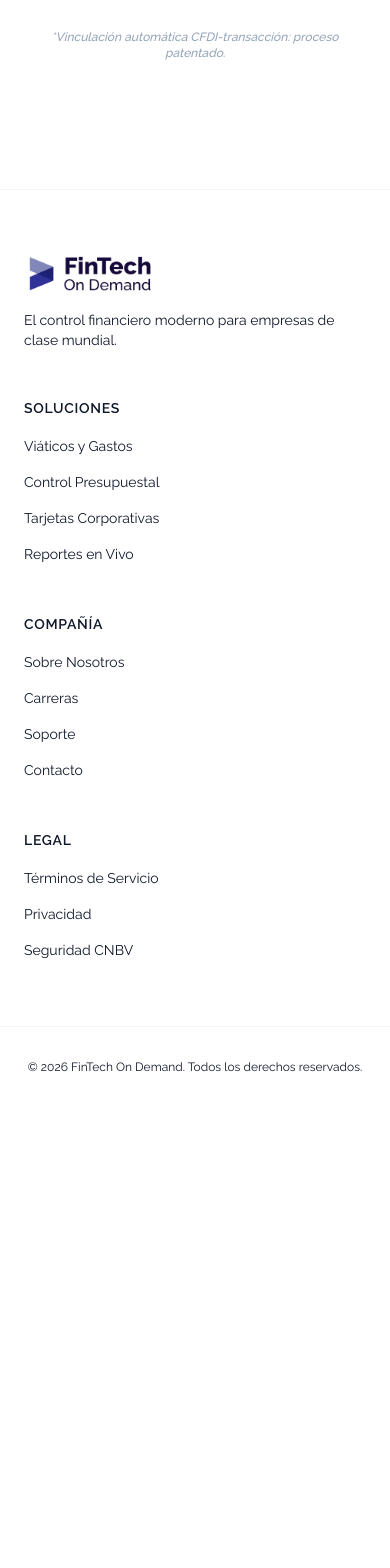
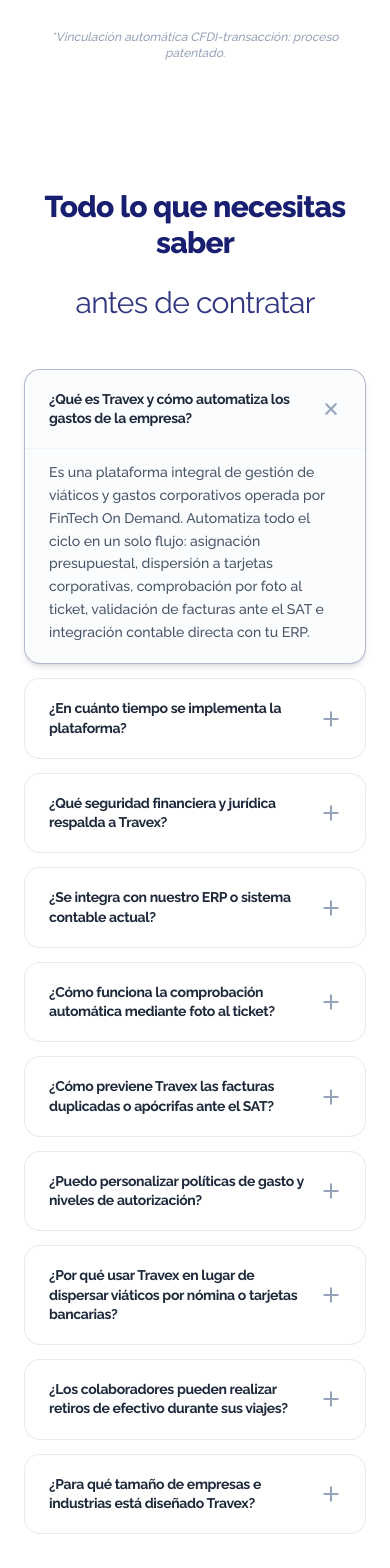
Before and after one commit to jhon-henao13/fintech-on-demand-landing, a React (Vite) app: page / in a window 390 px wide. Shown: the part 7680-9248 px from the top of the page. Before the commit the page ends 8787 px from the top, so only its background shows below. Built offline with nearby package versions, Linux system fonts and the light colour scheme.

Commit message:
feat: add FAQ section

```diff
--- a/src/App.jsx
+++ b/src/App.jsx
@@ -7,6 +7,7 @@
 import VideoDemo from './components/VideoDemo';
 import FinancialImpact from './components/FinancialImpact';
 import HowItWorks from './components/HowItWorks';
+import FAQ from './components/FAQ';
 import Footer from './components/Footer';
 
 export default function App() {
@@ -20,6 +21,7 @@
         <VideoDemo />
         <FinancialImpact />
         <HowItWorks/>
+        <FAQ />
       </main>
       <Footer />
     </div>
--- /dev/null
+++ b/src/components/FAQ.jsx
@@ -0,0 +1,121 @@
+import React, { useState } from 'react';
+
+export default function FAQ() {
+  // Estado para controlar la pregunta abierta (por defecto la primera)
+  const [openIndex, setOpenIndex] = useState(0);
+
+  const toggleFAQ = (index) => {
+    setOpenIndex(openIndex === index ? null : index);
+  };
+
+  const faqData = [
+    {
+      question: "¿Qué es Travex y cómo automatiza los gastos de la empresa?",
+      answer: "Es una plataforma integral de gestión de viáticos y gastos corporativos operada por FinTech On Demand. Automatiza todo el ciclo en un solo flujo: asignación presupuestal, dispersión a tarjetas corporativas, comprobación por foto al ticket, validación de facturas ante el SAT e integración contable directa con tu ERP."
+    },
+    {
+      question: "¿En cuánto tiempo se implementa la plataforma?",
+      answer: "La certificación operativa toma entre 6 y 8 horas de capacitación práctica (una vez firmado el contrato y entregada la documentación), permitiendo que tu equipo comience a dispersar y comprobar de inmediato sin interrumpir la operación."
+    },
+    {
+      question: "¿Qué seguridad financiera y jurídica respalda a Travex?",
+      answer: "Travex opera bajo el respaldo de FinTech On Demand, Institución de Fondos de Pago Electrónico (IFPE) autorizada y regulada por la CNBV, Banxico y Condusef. Cumple con la Ley Fintech y utiliza encriptación y protocolos de seguridad de grado bancario."
+    },
+    {
+      question: "¿Se integra con nuestro ERP o sistema contable actual?",
+      answer: "Sí. Se conecta de forma nativa con los principales ERPs del mercado (SAP, CONTPAQi, Oracle) mediante APIs, conexiones SFTP y layouts de exportación personalizados para generar asientos contables automáticos."
+    },
+    {
+      question: "¿Cómo funciona la comprobación automática mediante foto al ticket?",
+      answer: "El colaborador toma una foto al ticket físico desde la app móvil. Nuestro algoritmo patentado procesa la imagen, recupera la factura XML/PDF asociada y la vincula con la transacción de la tarjeta en menos de 10 segundos."
+    },
+    {
+      question: "¿Cómo previene Travex las facturas duplicadas o apócrifas ante el SAT?",
+      answer: "El sistema valida el código UUID único de cada CFDI en tiempo real con los servidores del SAT. Detecta automáticamente si una factura está cancelada, duplicada entre usuarios o si proviene de empresas en listas negras (EFOS)."
+    },
+    {
+      question: "¿Puedo personalizar políticas de gasto y niveles de autorización?",
+      answer: "Totalmente. Permite configurar techos de gasto por categoría o colaborador, restricciones de horario y hasta 10 niveles de aprobación en solicitudes de presupuesto y 5 niveles en la comprobación."
+    },
+    {
+      question: "¿Por qué usar Travex en lugar de dispersar viáticos por nómina o tarjetas bancarias?",
+      answer: "Depositar viáticos en nómina genera riesgo de discrepancia fiscal para los colaboradores e incrementa de forma artificial el ingreso ante el SAT. Las tarjetas bancarias tradicionales no restringen giros de consumo ni automatizan la conciliación fiscal. Travex garantiza deducibilidad limpia y trazabilidad total."
+    },
+    {
+      question: "¿Los colaboradores pueden realizar retiros de efectivo durante sus viajes?",
+      answer: "Sí. Además del uso en terminales punto de venta (TPV) de la red VISA, la tarjeta Travex permite disposiciones de efectivo en más de 24,000 tiendas OXXO a nivel nacional para cubrir gastos imprevistos o de caja chica."
+    },
+    {
+      question: "¿Para qué tamaño de empresas e industrias está diseñado Travex?",
+      answer: "Está optimizado para empresas a partir de 10 empleados hasta corporativos de más de 500 colaboradores en sectores de alta movilidad como transporte, logística, manufactura, distribución, construcción, farmacéutica y consultoría."
+    }
+  ];
+
+  return (
+    <section id="faq" className="bg-white py-16 sm:py-24">
+      <div className="max-w-5xl mx-auto px-6">
+
+        {/* Encabezado Principal */}
+        <div className="text-center max-w-2xl mx-auto mb-12 sm:mb-16 space-y-6">
+          <h2 className="text-3xl sm:text-4xl lg:text-5xl font-extrabold text-brand-darkblue tracking-tight">
+            Todo lo que necesitas saber
+          </h2>
+          <p className="text-3xl sm:text-4xl lg:text-5xl font-normal text-brand-darkblue/90 tracking-tight">
+            antes de contratar
+          </p>
+        </div>
+
+        {/* Acordeón de Preguntas Frecuentes */}
+        <div className="space-y-3.5">
+          {faqData.map((item, index) => {
+            const isOpen = openIndex === index;
+
+            return (
+              <div
+                key={index}
+                className={`border rounded-2xl transition-all duration-300 overflow-hidden ${
+                  isOpen
+                    ? "border-brand-darkblue/30 bg-slate-50/50 shadow-md"
+                    : "border-slate-200/80 bg-white hover:border-slate-300 hover:shadow-sm"
+                }`}
+              >
+                {/* Botón Encabezado de la Pregunta */}
+                <button
+                  type="button"
+                  onClick={() => toggleFAQ(index)}
+                  className="w-full text-left px-6 py-5 flex items-center justify-between gap-4 focus:outline-none"
+                  aria-expanded={isOpen}
+                >
+                  <span className="text-sm sm:text-base font-bold text-slate-800 tracking-tight leading-snug">
+                    {item.question}
+                  </span>
+
+                  {/* Icono + / - Animado */}
+                  <span className={`shrink-0 text-slate-400 transition-transform duration-300 ${isOpen ? 'rotate-45 text-brand-blue' : ''}`}>
+                    <svg className="w-5 h-5" fill="none" stroke="currentColor" viewBox="0 0 24 24">
+                      <path strokeLinecap="round" strokeLinejoin="round" strokeWidth="2.5" d="M12 4v16m8-8H4" />
+                    </svg>
+                  </span>
+                </button>
+
+                {/* Respuesta Colapsable con Transición Fluida */}
+                <div
+                  className={`grid transition-all duration-300 ease-in-out ${
+                    isOpen ? "grid-rows-[1fr] opacity-100" : "grid-rows-[0fr] opacity-0"
+                  }`}
+                >
+                  <div className="overflow-hidden">
+                    <p className="px-6 pb-5 text-sm sm:text-base text-slate-600 font-medium leading-relaxed border-t border-slate-100 pt-3">
+                      {item.answer}
+                    </p>
+                  </div>
+                </div>
+              </div>
+            );
+          })}
+        </div>
+
+      </div>
+    </section>
+  );
+}
```
